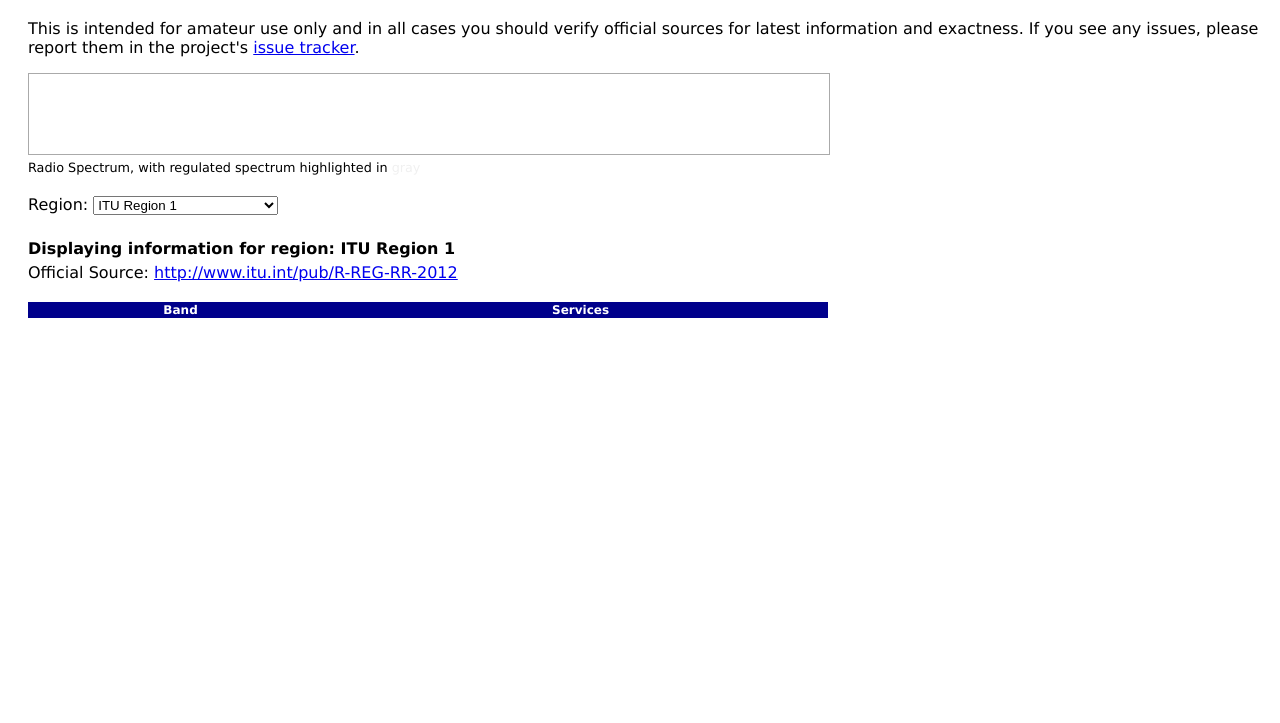
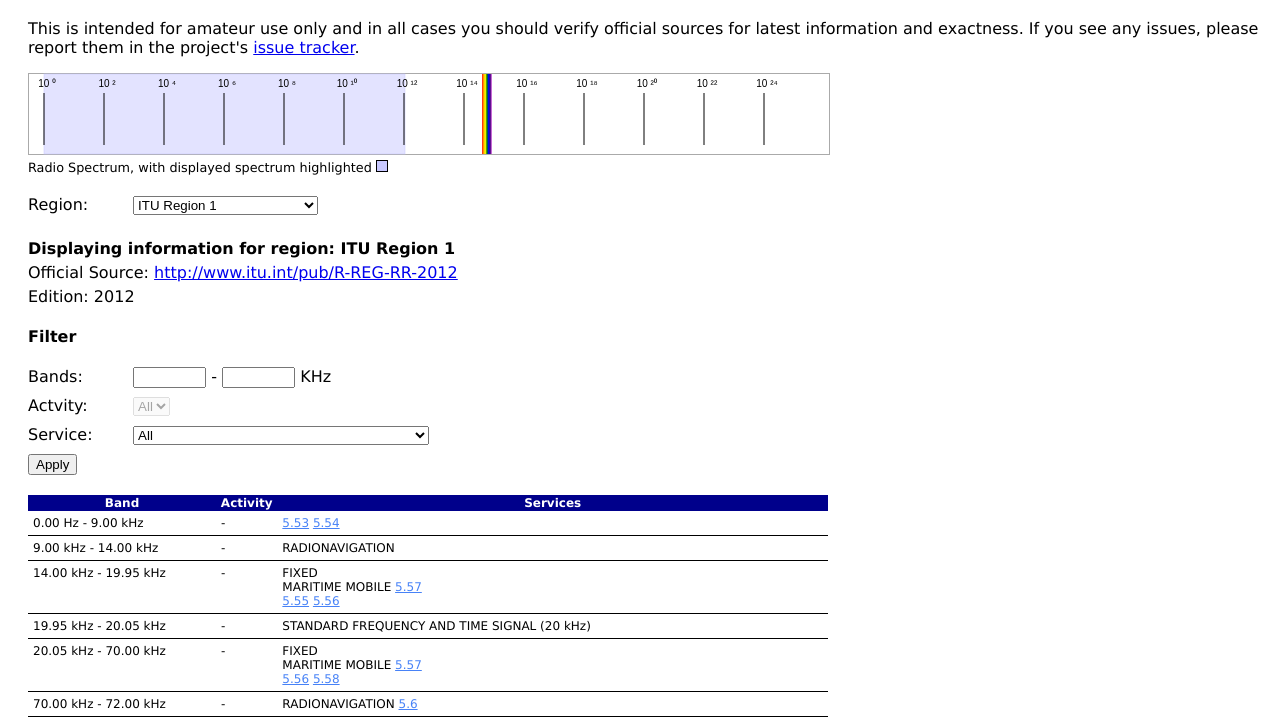
Before and after one commit to EarthFrequencies/earth-frequencies-data, a plain HTML site: page viewer/index.html in a window 1280 px wide. Shown: the part 62-785 px from the top of the page. Drawn offline with Linux system fonts and the light colour scheme.

Commit message:
Updated viewer/index.html

```diff
--- a/viewer/index.html
+++ b/viewer/index.html
@@ -55,9 +55,9 @@
       }
 
       label {
-         /* width: 125px; */
+          width: 100px;
           display: inline-block;
-          text-align: right;
+
           margin-bottom: 5px;
       }
 
@@ -113,12 +113,49 @@
           margin-bottom: 20px;
       }
 
+      rect.labelledRange {
+          fill: rgba(0,0,0,0);
+          stroke: rgba(0,0,0,0);
+      }
+
+      rect.labelledRange:hover {
+          fill: rgba(150,240,150,1);
+          fill-opacity: 0.5;
+
+          stroke: rgba(150,240,150,1);
+          stroke-opacity: 1;
+      }
+
+      rect.regulatedspectrum {
+          fill: rgb(200,200,255);
+          stroke: rgb(200,200,255);
+      }
+
+      div.regulatedspectrum {
+          background-color: rgb(200,200,255);
+          width: 10px;
+          height: 10px;
+          display: inline-block;
+          border: solid 1px black;
+      }
+
+      .hidden {
+          display: none;
+      }
+
+
    </style>
 
    <script type="text/javascript" src="js/jquery-1.11.2.js"></script>
+   <script type="text/javascript" src="js/raphael-min.js"></script>
+
    <script type="text/javascript" src="js/services.js"></script>
+   <script type="text/javascript" src="js/labelled-bands.js"></script>
+
+   <script type="text/javascript" src="js/utility-functions.js"></script>
    <script type="text/javascript" src="js/full-table.js"></script>
    <script type="text/javascript" src="js/spectrum.js"></script>
+
 
 </head>
 
@@ -135,20 +172,36 @@
 
         <div id="spectrumbox">
 	    <div id="spectrum"></div>
-	    Radio Spectrum, with regulated spectrum highlighted in <span style="color: rgba(240,240,240,1.0)">gray</span>
+	    Radio Spectrum, with displayed spectrum highlighted <div class="regulatedspectrum"></div>
 	    </div>
+
 
 		<label>Region:</label> <select id="regionSelector"></select></br>
 
 		<div id="message"></div>
 		<div class="row">Official Source: <span id="official"></span></div>
+		<div class="row">Edition: <span id="edition"></span></div>
+
+		<h4>Filter</h4>
+		<div class="row">
+		<label>Bands:</label> <input type="text" name="startFreq" id="startFreq" size="6"/> - <input type="text" name="endFreq" id="endFreq" size="6"/> KHz
+		</div>
+		<div class="row">
+		<label>Actvity:</label> <select name="activity" disabled=""><option>All</option></select>
+		</div>
+		<div class="row">
+		<label>Service:</label> <select name="service"><option value="">All</option></select>
+		</div>
+		<div class="row">
+		<input type="button" value="Apply" id="applyFilter"/>
+		</div>
 		<!--
         <div class="row">Footnotes: <a href="rest/footnotes/itu">International Telephony Union</a>, <a href="rest/footnotes/eu">European Union</a>, <a href="rest/footnotes/gb">United Kingdom</a></span></div>
         -->
 
 		<table id="bands">
 		<thead>
-		   <tr><th>Band</th><th>Services</th></tr>
+		   <tr><th>Band</th><th>Activity</th><th>Services</th></tr>
 		</thead>
 		<tbody>
 		</tbody>
```
